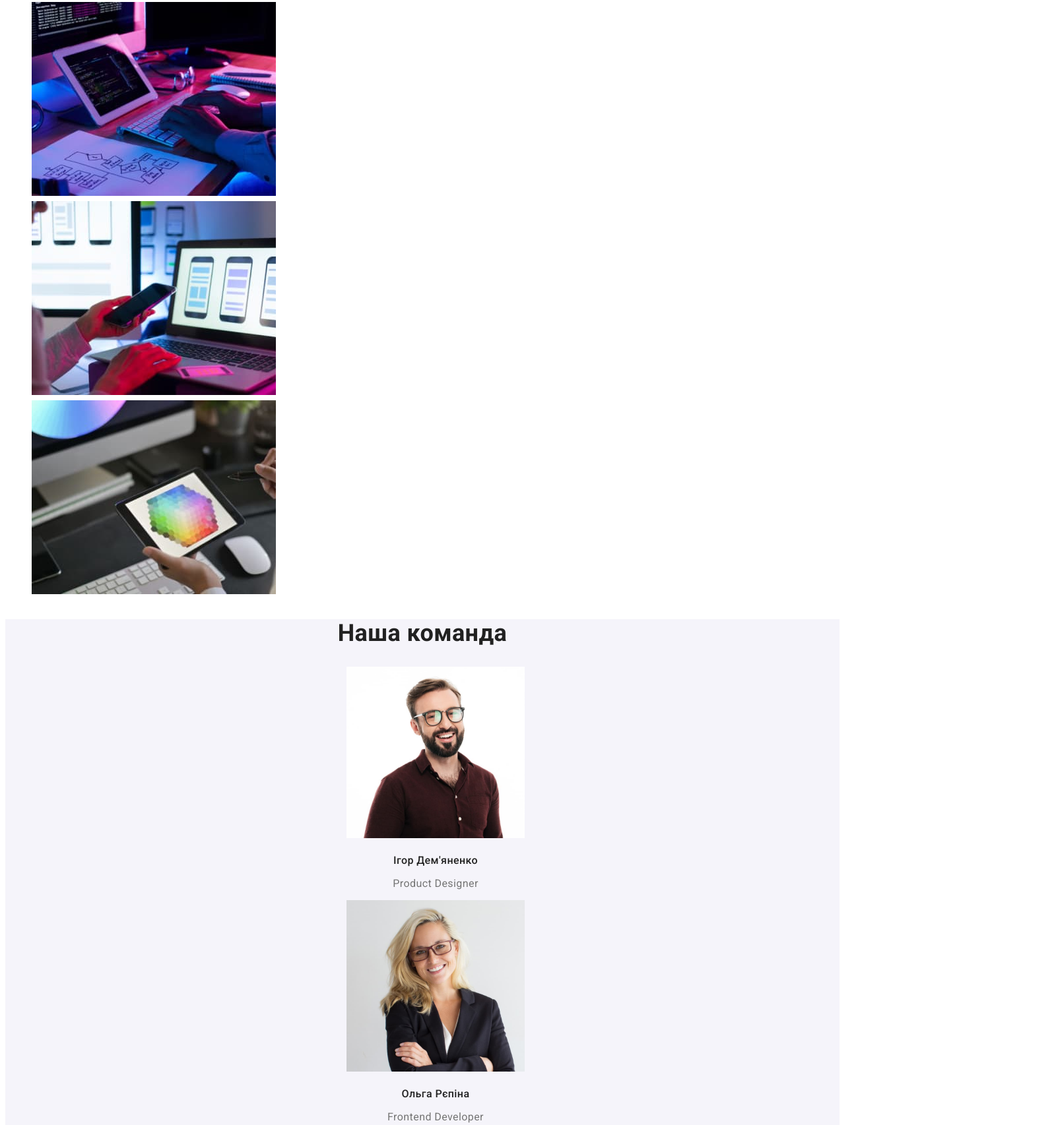
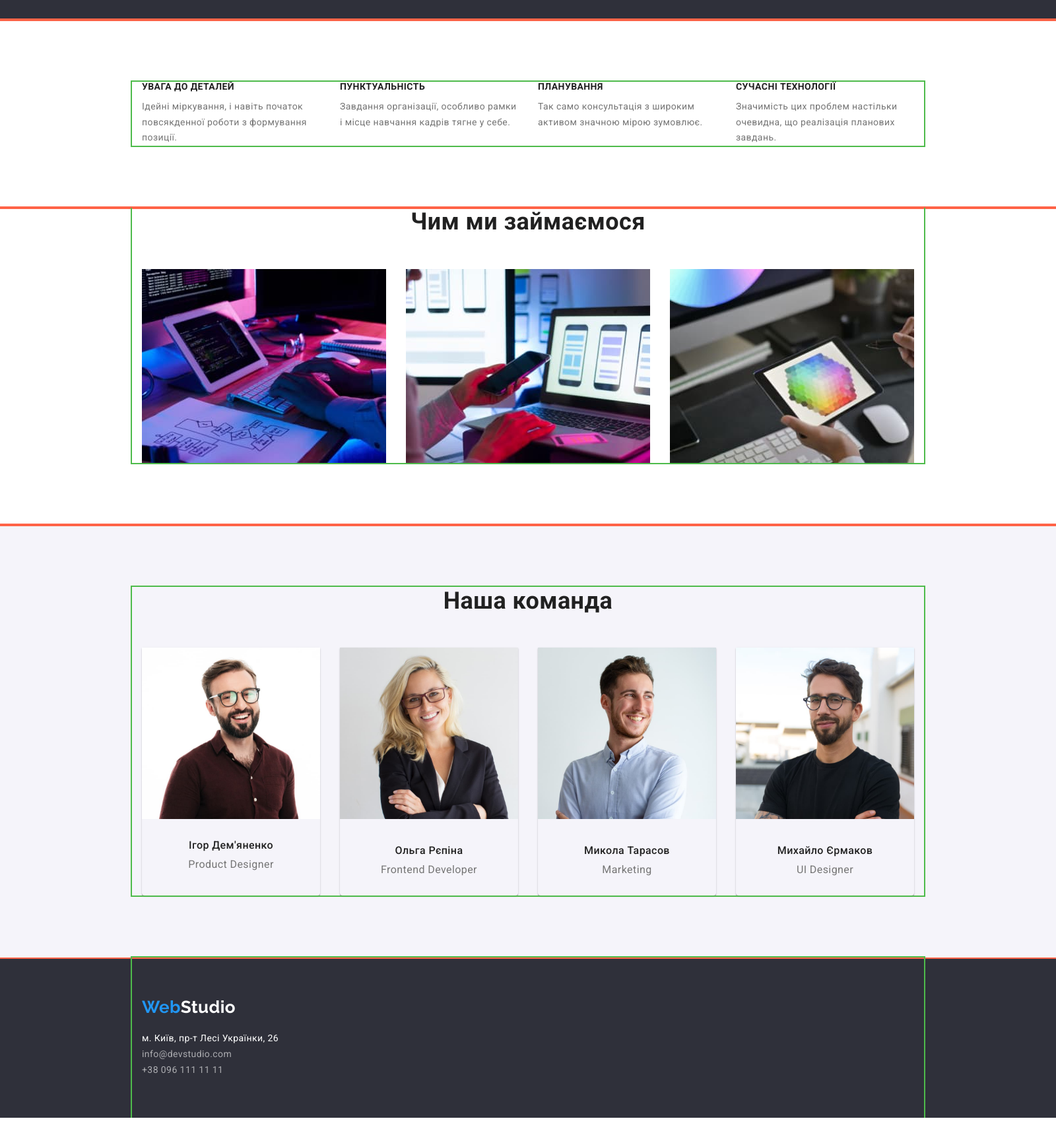
Before and after one commit to AlzagTech/goit-markup-hw-03, a plain HTML site: page index.html in a window 1280 px wide. Shown: the part 723-2429 px from the top of the page at 66% size, 1600 px wide, since content can reach past the window. Drawn offline with nearby package versions, Linux system fonts and the light colour scheme.

Commit message:
Додав margin та padding

```diff
--- a/css/styles.css
+++ b/css/styles.css
@@ -39,25 +39,50 @@ Hover кнопки: #188CE8;
 
 body {
     background-color: var(--primary-white-color);
+    width: 1600px;
+    outline: 2px solid tomato;
+    margin: 0 auto;
     color: var(--primary-text-color);
     font-family: Roboto, sans-serif;
     font-weight: 400;
     font-size: 14px;
     line-height: 1.71;
     letter-spacing: 0.03em;
+
 }
 
 button {
     font-family: inherit;
+    border-radius: 4px;
+}
+
+h1, h2, h3, h4, h5, h6, p, ul {
+    margin: 0;
+    padding: 0;
+}
+
+.container {
+    padding: 0 15px;
+    width: 1200px;
+    margin: 0 auto;
+    outline: 2px solid rgb(78, 187, 75);
 }
 
 .list {
     list-style: none;
+    padding-left: 0;
 }
 
 
+
 /* Шапка сайту */
+
 /* Логотип */
+
+.header {
+    border-bottom: 1px solid #ECECEC;
+}
+
 
 .logo {
     font-family: Raleway, sans-serif;
@@ -69,7 +94,11 @@ button {
 }
 
 .footer .logo {
+    display: inline-block;
+    margin-bottom: 20px;
+
     color: var(--primary-white-color);
+
 }
 
 .logo>span {
@@ -86,6 +115,8 @@ button {
     letter-spacing: 0.02em;
     text-decoration: none;
 }
+
+
 
 .site-nav .link:hover,
 .site-nav .link:focus {
@@ -115,11 +146,22 @@ button {
 /* Підвал */
 
 .footer {
+    /* min-width: 252px; */
+
     background-color: var(--secondary-bg-color);
 }
 
+.footer .container {
+    padding-top: 60px;
+    padding-bottom: 60px;
+}
+
+
 .address .link {
+    padding-bottom: 9px;
+
     color: var(--contacts-link-color);
+
     font-style: normal;
     font-size: 14px;
     line-height: 1.71;
@@ -139,30 +181,44 @@ button {
 /* Головний контент */
 /* Блок герой */
 
-.hero {
+.section.hero {
+    min-height: 600px;
+
     background-color: var(--secondary-bg-color);
+
+    text-align: center;
+
+}
+
+.hero-block {
+    padding: 106px 252px;
+
 }
 
 .hero-title {
+    margin-bottom: 30px;
+
     color: var(--primary-white-color);
-    font-family: 'Roboto';
+
     font-weight: 900;
     font-size: 44px;
     line-height: 1.36;
-    text-align: center;
     text-transform: uppercase;
     letter-spacing: 0.06em;
 }
 
 .hero-btn {
+
+
     background-color: var(--acent-color);
     color: var(--primary-white-color);
+
+    padding: 10px 32px;
     border: none;
     font-weight: 700;
     font-size: 16px;
     line-height: 1.88;
     letter-spacing: 0.06em;
-    text-align: center;
 }
 
 .hero-btn:hover,
@@ -172,8 +228,17 @@ button {
 
 /* Секція */
 
+.section {
+    padding-top: 94px;
+    padding-bottom: 94px;
+    outline: 2px solid tomato;
+}
+
 .section-title {
+    margin-bottom: 50px;
+
     color: var(--title-text-color);
+
     font-weight: 700;
     font-size: 36px;
     line-height: 1.17;
@@ -187,23 +252,79 @@ button {
     display: none;
 }
 
+.feature-list .item {
+    width: 270px;
+}
+
+.feature-list {
+    display: flex;
+    justify-content: space-between;
+}
+
+
+
 .feature-list .title {
+    margin-bottom: 10px;
+
     color: var(--title-text-color);
+
     font-weight: 700;
     font-size: 14px;
     line-height: 1.14;
     text-transform: uppercase;
 }
 
+/* Чим ми займаємось */
+
+.section.about {
+    padding-top: 0px;
+}
+
+.section.about .list {
+    display: flex;
+    justify-content: space-between;
+}
+
+.img {
+    display: block;
+}
+
+
 /* Наша команда */
 
 .section.team {
     background-color: var(--tertiary-bg-color);
+
     text-align: center;
 }
 
+.cards {
+    display: flex;
+    justify-content: space-between;
+}
+
+.cards .item {
+    display: block;
+    width: 270px;
+    border-bottom-left-radius: 4px;
+    border-bottom-right-radius: 4px;
+    box-shadow: 0px 1px 3px rgba(0, 0, 0, 0.12), 0px 1px 1px rgba(0, 0, 0, 0.14), 0px 2px 1px rgba(0, 0, 0, 0.2);
+}
+
+.cards .avatar {
+    display: block;
+}
+
+.cards .box {
+    padding-top: 30px;
+    padding-bottom: 30px;
+}
+
 .cards .title {
+    margin-bottom: 10px;
+
     color: var(--title-text-color);
+
     font-weight: 500;
     font-size: 16px;
     line-height: 1.19;
@@ -219,10 +340,22 @@ button {
 /* Фільрти */
 /* Кнопки фільтру */
 
+.filters {
+    display: flex;
+    justify-content: center;
+    margin-bottom: 50px;
+}
+
 .filter-btn {
+
+    margin-left: 8px;
+    padding: 6px 22px;
+    border: none;
+
     background-color: var(--button-bg-color);
     color: var(--title-text-color);
-    border: none;
+
+
     font-weight: 500;
     font-size: 16px;
     line-height: 1.62;
@@ -236,8 +369,20 @@ button {
 
 /* Проекти */
 
+.project {
+    border: 1px solid #EEEEEE;
+    width: 370px;
+}
+
+.projects .box {
+    padding: 20px 24px;
+}
+
 .projects .title {
+    margin-bottom: 4px;
+
     color: var(--title-text-color);
+
     font-weight: 700;
     font-size: 18px;
     line-height: 2.0;
--- a/index.html
+++ b/index.html
@@ -9,12 +9,17 @@
       href="https://fonts.googleapis.com/css2?family=Raleway:wght@700&family=Roboto:wght@400;500;700;900&display=swap"
       rel="stylesheet"
     />
+    <link
+      rel="stylesheet"
+      href="https://cdnjs.cloudflare.com/ajax/libs/modern-normalize/1.1.0/modern-normalize.min.css"
+    />
     <link rel="stylesheet" href="./css/styles.css" />
   </head>
-  <body class="page">
+  <body>
     <!-- Шапка сайту -->
     <header class="header">
-      <nav>
+      <div class="container">
+        <nav class="navigation">
           <a href="./index.html" class="logo link"><span>Web</span>Studio</a>
           <ul class="site-nav list">
             <li><a href="./index.html" class="link current">Студія</a></li>
@@ -26,38 +31,44 @@
           <li><a href="mailto:info@devstudio.com" class="link">info@devstudio.com</a></li>
           <li><a href="tel:+380961111111" class="link">+38 096 111 11 11</a></li>
         </ul>
+      </div>
     </header>
     <!-- Основний контент -->
     <main>
       <!-- Блок герой -->
-      <section class="hero">
+      <section class="section hero">
+        <div class="container hero-block">
           <h1 class="hero-title">Ефективні рішення для вашого бізнесу</h1>
           <button type="button" class="hero-btn">Замовити послугу</button>
+        </div>
       </section>
       <!-- Особливості -->
-      <section class="section">
+      <section class="section feature">
+        <div class="container feature">
           <h2 class="feature-title">Наші сильні сторони</h2>
           <ul class="feature-list list">
-          <li>
+            <li class="item">
               <h3 class="title">Увага до деталей</h3>
               <p>Ідейні міркування, і навіть початок повсякденної роботи з формування позиції.</p>
             </li>
-          <li>
+            <li class="item">
               <h3 class="title">Пунктуальність</h3>
               <p>Завдання організації, особливо рамки і місце навчання кадрів тягне у себе.</p>
             </li>
-          <li>
+            <li class="item">
               <h3 class="title">Планування</h3>
               <p>Так само консультація з широким активом значною мірою зумовлює.</p>
             </li>
-          <li>
+            <li class="item">
               <h3 class="title">Сучасні технології</h3>
               <p>Значимість цих проблем настільки очевидна, що реалізація планових завдань.</p>
             </li>
           </ul>
+        </div>
       </section>
       <!-- Чим ми займаємось -->
-      <section class="section">
+      <section class="section about">
+        <div class="container">
           <h2 class="section-title">Чим ми займаємося</h2>
           <ul class="list">
             <li>
@@ -66,6 +77,7 @@
                 alt="Робоче місце веб-розробника"
                 width="370"
                 height="294"
+                class="img"
               />
             </li>
             <li>
@@ -74,6 +86,7 @@
                 alt="Макети розмітки сайту для мобільних телефонів на екрані ноутбука"
                 width="370"
                 height="294"
+                class="img"
               />
             </li>
             <li>
@@ -82,39 +95,58 @@
                 alt="Палітра кольорів на екрані планшету"
                 width="370"
                 height="294"
+                class="img"
               />
             </li>
           </ul>
+        </div>
       </section>
       <!-- Наша команда -->
       <section class="section team">
+        <div class="container">
           <h2 class="section-title">Наша команда</h2>
           <ul class="cards list">
-          <li>
-            <img src="./images/card1.jpg" alt="Фото чоловіка" width="270" height="260" />
+            <li class="item">
+              <img
+                src="./images/card1.jpg"
+                alt="Фото чоловіка"
+                width="270"
+                height="260"
+                class="avatar"
+              />
+              <div class="box">
                 <h3 class="title">Ігор Дем'яненко</h3>
                 <p class="text">Product Designer</p>
+              </div>
             </li>
-          <li>
+            <li class="item">
               <img src="./images/card2.jpg" alt="Фото жінки" width="270" height="260" />
+              <div class="box">
                 <h3 class="title">Ольга Рєпіна</h3>
                 <p class="text">Frontend Developer</p>
+              </div>
             </li>
-          <li>
+            <li class="item">
               <img src="./images/card3.jpg" alt="Фото чоловіка" width="270" height="260" />
+              <div class="box">
                 <h3 class="title">Микола Тарасов</h3>
                 <p class="text">Marketing</p>
+              </div>
             </li>
-          <li>
+            <li class="item">
               <img src="./images/card4.jpg" alt="Фото чоловіка" width="270" height="260" />
+              <div class="box">
                 <h3 class="title">Михайло Єрмаков</h3>
                 <p class="text">UI Designer</p>
+              </div>
             </li>
           </ul>
+        </div>
       </section>
     </main>
     <!-- Підвал -->
     <footer class="footer">
+      <div class="container">
         <a href="./index.html" class="logo link"><span>Web</span>Studio</a>
         <address class="address">
           <ul class="list">
@@ -131,6 +163,7 @@
             <li><a href="tel:+380961111111" class="link">+38 096 111 11 11</a></li>
           </ul>
         </address>
+      </div>
     </footer>
   </body>
 </html>
```
Also changed, not shown: portfolio.html (+50 -22 lines). Lines whose indentation alone changed are shown as unchanged.
